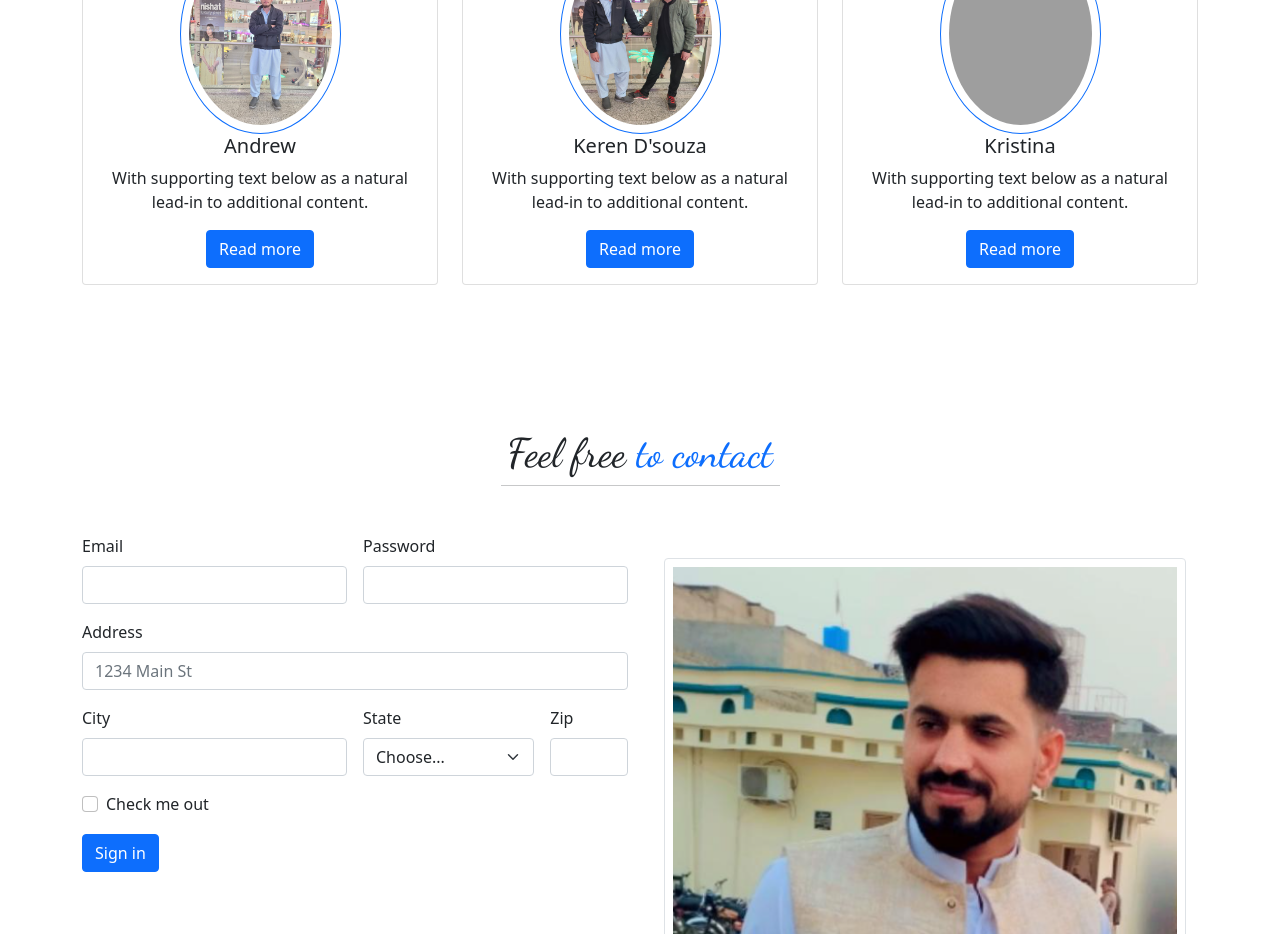
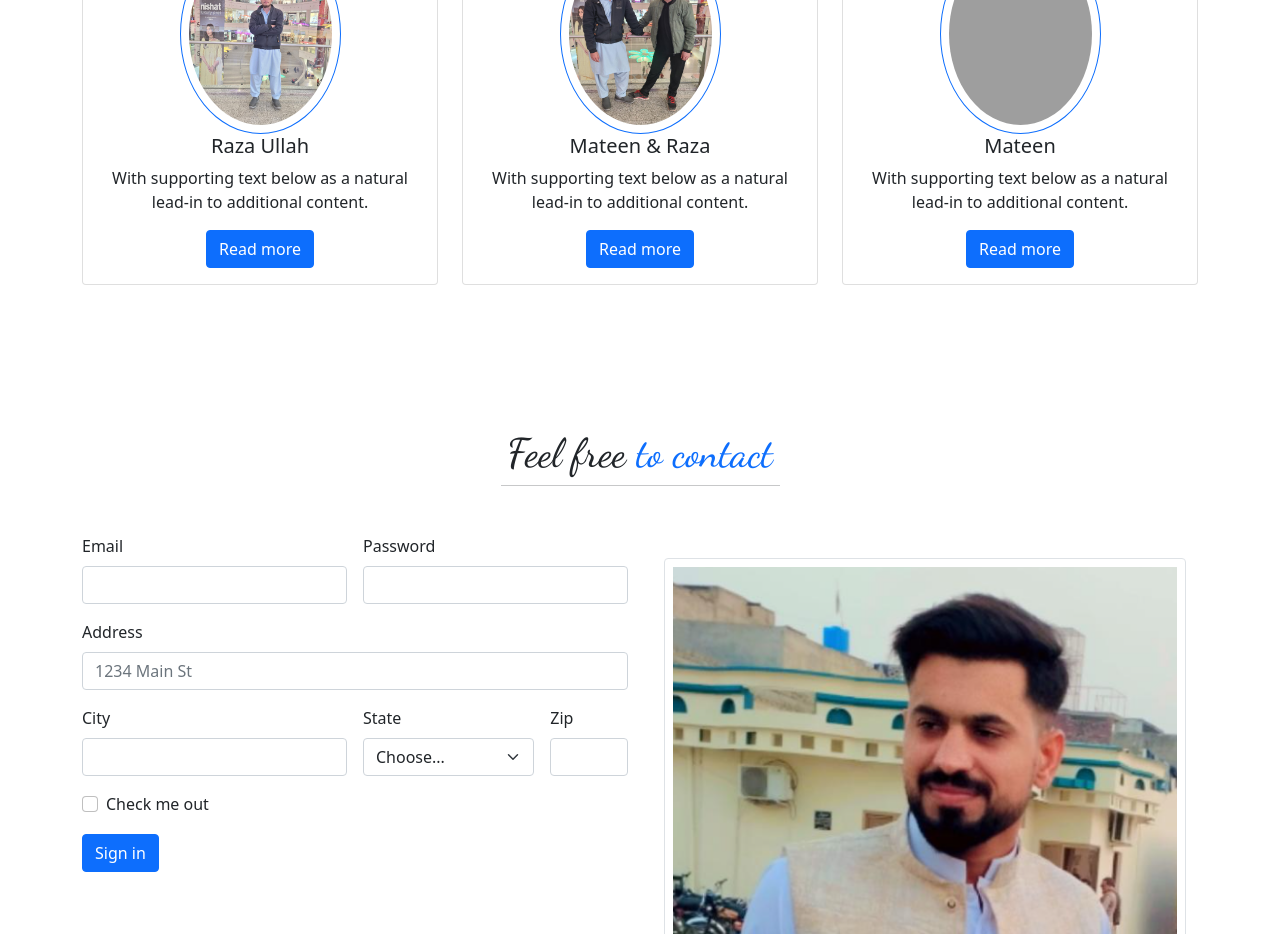
Before and after one commit to razaullahchitrali/raza.dev, a plain HTML site: page index.html.html in a window 1280 px wide. Shown: the part 2460-3394 px from the top of the page. Drawn offline with nearby package versions, Linux system fonts and the light colour scheme; grey boxes are pictures that could not be loaded.

Commit message:
chores: rename team members

```diff
--- a/index.html
+++ b/index.html.html
@@ -282,7 +282,7 @@
                         <div class="card-body">
                             <img src="./images/WhatsApp Image 2024-03-05 at 11.01.05 PM.jpeg"
                                 class="img-fluid img-thumbnail rounded-circle border border-primary p-2" alt="">
-                            <h5 class="card-title">Andrew</h5>
+                            <h5 class="card-title">Raza Ullah</h5>
                             <p class="card-text">With supporting text below as a natural lead-in to additional content.
                             </p>
                             <a href="#" class="btn btn-primary">Read more</a>
@@ -294,7 +294,7 @@
                         <div class="card-body">
                             <img src="./images/WhatsApp Image 2024-03-05 at 11.01.12 PM.jpeg"
                                 class="img-fluid img-thumbnail rounded-circle border border-primary p-2" alt="">
-                            <h5 class="card-title">Keren D'souza</h5>
+                            <h5 class="card-title">Mateen & Raza</h5>
                             <p class="card-text">With supporting text below as a natural lead-in to additional content.
                             </p>
                             <a href="#" class="btn btn-primary">Read more</a>
@@ -306,7 +306,7 @@
                         <div class="card-body">
                             <img src="./images/Untitled design (7).png"
                                 class="img-fluid img-thumbnail rounded-circle border border-primary p-2" alt="">
-                            <h5 class="card-title">Kristina</h5>
+                            <h5 class="card-title">Mateen</h5>
                             <p class="card-text">With supporting text below as a natural lead-in to additional content.
                             </p>
                             <a href="#" class="btn btn-primary">Read more</a>
```
Also changed, not shown: images/Group.png (added), images/Icon.png (added), images/Instagram Copy 2.png (added), images/Instagram Copy 3.png (added), images/Instagram Copy 4.png (added), images/Instagram Copy.png (added), images/Instagram.png (added), images/Samsung.png (added), images/bootstrap-4.svg (added), images/brooke-cagle-609873-unsplash.png (added), images/icons8-facebook-48.png (added), images/undraw_happy_news_hxmt.png (added), images/undraw_mention_6k5d.png (added), images/undraw_social_influencer_sgsv.png (added).
